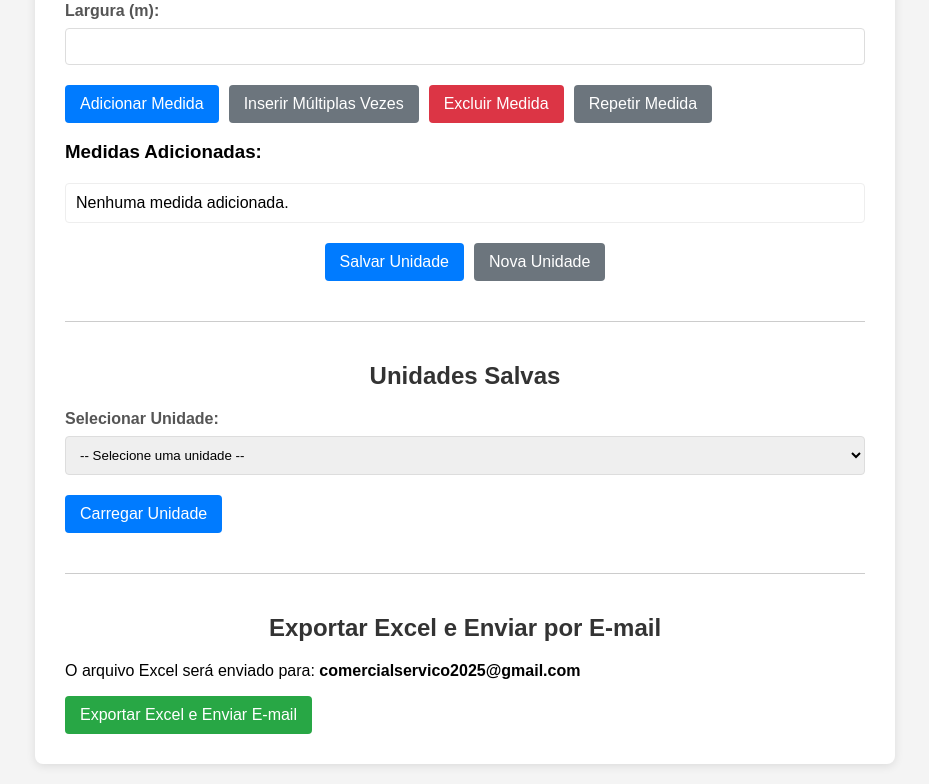
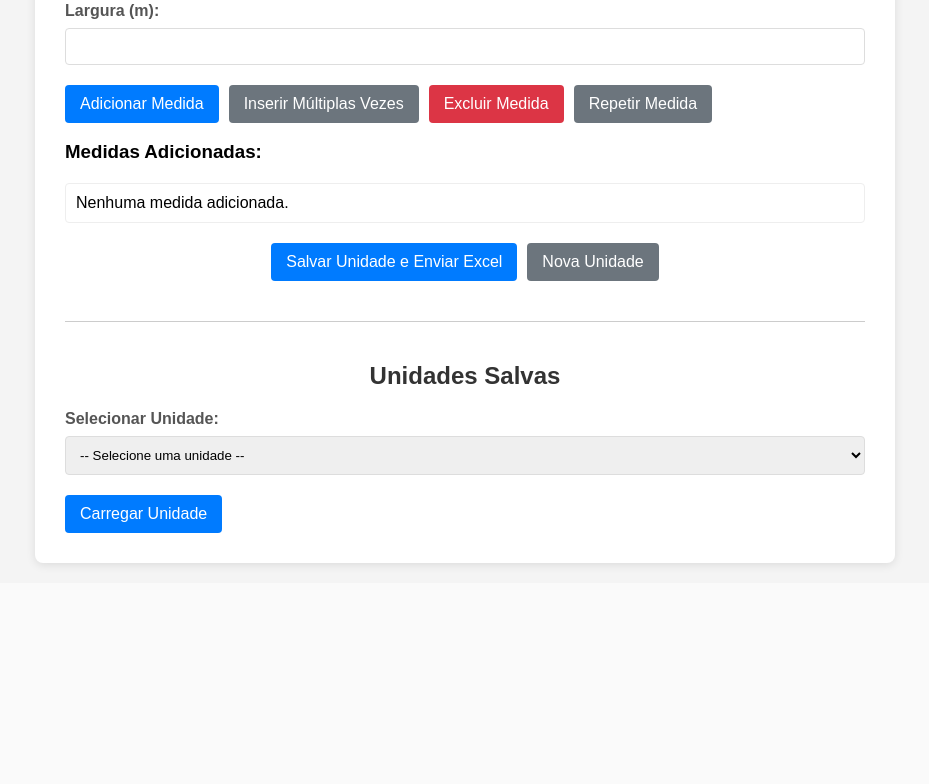
Before and after one commit to AMS2025-phm/levantamento, a Flask app: page / in a window 1280 px wide. Shown: the part 1094-1878 px from the top of the page, without its empty margins (175-1104 px from the left). After the commit the page ends 1662 px from the top, so only its background shows below. Run offline with Flask 3, Linux system fonts and the light colour scheme; data that the repository does not hold is empty.

Commit message:
Add files via upload

```diff
--- a/templates/index.html
+++ b/templates/index.html
@@ -114,13 +114,12 @@
 
             <h3>Medidas Adicionadas:</h3>
             <ul id="medidaList" class="medida-list">
-                <!-- Medidas serão adicionadas aqui via JavaScript -->
                 </ul>
 
             <input type="hidden" id="medidas_json" name="medidas_json">
 
             <div class="button-group main-actions">
-                <button type="submit" class="btn btn-primary">Salvar Unidade</button>
+                <button type="submit" class="btn btn-primary">Salvar Unidade e Enviar Excel</button>
                 <button type="button" id="clearFormBtn" class="btn btn-secondary">Nova Unidade</button>
             </div>
         </form>
@@ -132,21 +131,11 @@
             <label for="localidadeUnidadeSelect">Selecionar Unidade:</label>
             <select id="localidadeUnidadeSelect" class="form-control">
                 <option value="">-- Selecione uma unidade --</option>
-                <!-- Opções serão preenchidas via JavaScript -->
                 </select>
         </div>
         <div class="button-group">
             <button type="button" id="carregarUnidadeBtn" class="btn btn-primary">Carregar Unidade</button>
         </div>
-
-        <hr>
-
-        <h2>Exportar Excel e Enviar por E-mail</h2>
-        <form id="exportAndEmailForm" action="/exportar_excel_e_enviar_email" method="POST">
-            <p>O arquivo Excel será enviado para: <strong>comercialservico2025@gmail.com</strong></p>
-            <input type="hidden" id="selectedUnitToExportEmail" name="selected_unit_to_export">
-            <button type="submit" class="btn btn-success">Exportar Excel e Enviar E-mail</button>
-        </form>
     </div>
 
     <script>
@@ -160,8 +149,6 @@
             const clearFormBtn = document.getElementById('clearFormBtn');
             const localidadeUnidadeSelect = document.getElementById('localidadeUnidadeSelect');
             const carregarUnidadeBtn = document.getElementById('carregarUnidadeBtn');
-            const exportAndEmailForm = document.getElementById('exportAndEmailForm');
-            const selectedUnitToExportEmailInput = document.getElementById('selectedUnitToExportEmail');
 
             let medidasData = [];
             let selectedMedidaIndex = null;
@@ -201,8 +188,6 @@
                 medidasJsonInput.value = JSON.stringify(medidasData);
             }
 
-
-
             addMedidaBtn.addEventListener('click', () => {
                 const tipoMedidaCheckboxes = document.querySelectorAll('input[name="tipo_medida"]:checked');
                 const tiposSelecionados = Array.from(tipoMedidaCheckboxes).map(cb => cb.value);
@@ -227,8 +212,7 @@
 
                 comprimentoInput.value = '';
                 larguraInput.value = '';
-                // tipoMedidaCheckboxes.forEach(cb => cb.checked = false); // Desmarcar
-                selectedMedidaIndex = null; // Limpa a seleção
+                selectedMedidaIndex = null;
                 atualizarListaMedidas();
             });
 
@@ -266,18 +250,14 @@
 
                 comprimentoInput.value = '';
                 larguraInput.value = '';
-    			// tipoMedidaCheckboxes.forEach(cb => cb.checked = false);
                 selectedMedidaIndex = null;
                 atualizarListaMedidas();
             });
 
-
-
-
             removeMedidaBtn.addEventListener('click', () => {
                 if (selectedMedidaIndex !== null) {
                     medidasData.splice(selectedMedidaIndex, 1);
-                    selectedMedidaIndex = null; // Limpa a seleção
+                    selectedMedidaIndex = null;
                     atualizarListaMedidas();
                 } else {
                     showMessage('Selecione uma medida para excluir.', 'warning');
@@ -315,9 +295,7 @@
                     const result = await response.json();
                     if (result.status === 'success') {
                         showMessage(result.message, 'success');
-                        // Atualiza a lista de unidades salvas
                         await carregarListaUnidadesSalvas();
-                        // Limpa o formulário após salvar
                         clearForm();
                     } else {
                         showMessage(result.message, 'error');
@@ -337,9 +315,8 @@
                 medidasData = [];
                 selectedMedidaIndex = null;
                 atualizarListaMedidas();
-                // Desmarcar todos os checkboxes de piso, parede e tipo_medida
                 document.querySelectorAll('input[type="checkbox"]').forEach(cb => cb.checked = false);
-                localidadeUnidadeSelect.value = ""; // Limpa a seleção do dropdown
+                localidadeUnidadeSelect.value = "";
             }
 
             carregarUnidadeBtn.addEventListener('click', async () => {
@@ -366,24 +343,20 @@
                         document.getElementById('responsavel').value = data.responsavel || '';
                         document.getElementById('qtd_func').value = data.qtd_func || '';
 
-                        // Resetar e marcar checkboxes de piso
                         document.querySelectorAll('input[name^="piso_"]').forEach(cb => cb.checked = false);
                         (data.piso || []).forEach(p => {
                             const cb = document.querySelector(`input[name="piso_${p}"]`);
                             if (cb) cb.checked = true;
                         });
 
-                        // Marcar radio button de vidros_altos
                         document.querySelector(`input[name="vidros_altos"][value="${data.vidros_altos || 'Não'}"]`).checked = true;
 
-                        // Resetar e marcar checkboxes de paredes
                         document.querySelectorAll('input[name^="parede_"]').forEach(cb => cb.checked = false);
                         (data.paredes || []).forEach(p => {
                             const cb = document.querySelector(`input[name="parede_${p}"]`);
                             if (cb) cb.checked = true;
                         });
 
-                        // Marcar checkboxes de outras informações
                         document.querySelector('input[name="estacionamento"]').checked = data.estacionamento || false;
                         document.querySelector('input[name="gramado"]').checked = data.gramado || false;
                         document.querySelector('input[name="curativo"]').checked = data.curativo || false;
@@ -402,33 +375,17 @@
                 }
             });
 
-            // Lidar com a exportação e envio por e-mail
-            exportAndEmailForm.addEventListener('submit', (event) => {
-                const selectedValue = localidadeUnidadeSelect.value;
-
-                if (!selectedValue) {
-                    event.preventDefault(); // Impede o envio do formulário
-                    showMessage("Selecione uma unidade para exportar o Excel e enviar por e-mail.", 'warning');
-                    return;
-                }
-                // Preenche os campos ocultos do formulário antes de submeter
-                selectedUnitToExportEmailInput.value = selectedValue;
-            });
-
-            // Função para carregar a lista de unidades salvas dinamicamente
             async function carregarListaUnidadesSalvas() {
                 try {
-                    // Usando caminho relativo, pois o Flask deve servir o index.html e as rotas da API
                     const response = await fetch('/get_localidades_unidades', { method: 'GET' });
 
                     if (!response.ok) {
-                        const errorText = await response.text(); // Lê como texto para ver o que está lá
+                        const errorText = await response.text();
                         console.error('Erro na resposta do servidor ao carregar unidades:', response.status, response.statusText, errorText);
                         showMessage('Erro ao carregar lista de unidades salvas. Verifique os logs do servidor.', 'error');
                         return;
                     }
 
-                    // Verifica se a resposta é realmente JSON antes de analisar
                     const contentType = response.headers.get("content-type");
                     if (contentType && contentType.includes("application/json")) {
                         const listaUnidades = await response.json();
@@ -452,9 +409,8 @@
                 }
             }
 
-            // Inicializar a lista de medidas e unidades salvas ao carregar a página
             atualizarListaMedidas();
-            carregarListaUnidadesSalvas(); // Chama para popular o dropdown ao carregar a página
+            carregarListaUnidadesSalvas();
         });
     </script>
 </body>
```
Lines whose indentation alone changed are shown as unchanged.
